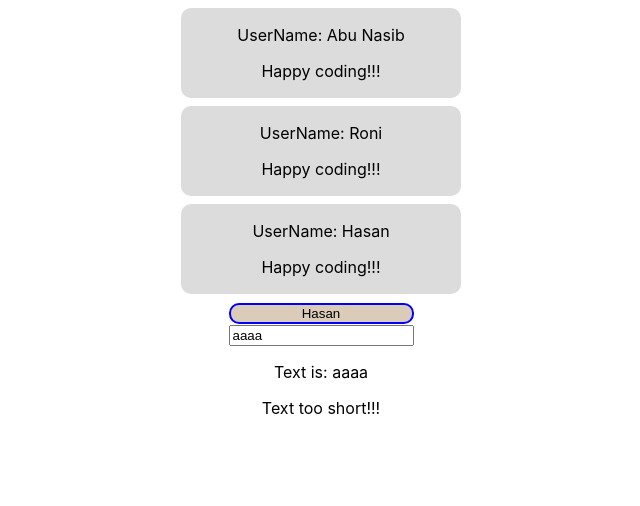
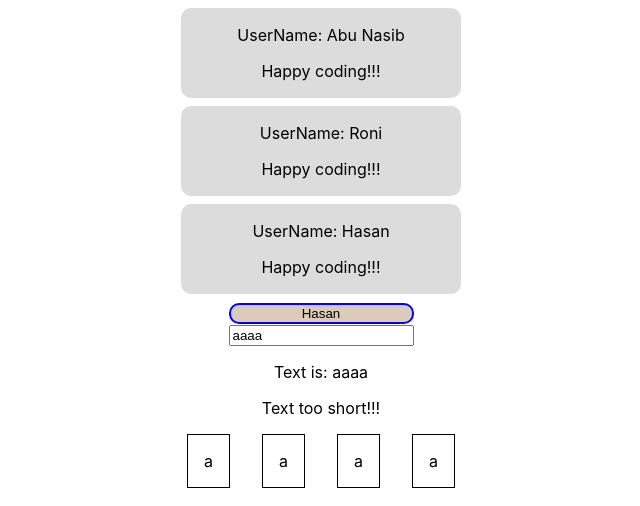
Before and after one commit to Sparrow48/react-assignment, a React (Create React App) app: page / in a window 1280 px wide. Shown: the top 506 px of the page, without its empty margins (319-959 px from the left). Built offline with nearby package versions, Linux system fonts and the light colour scheme.

Commit message:
Solve upto task 5 from second assignment

```diff
--- a/src/App.js
+++ b/src/App.js
@@ -4,6 +4,7 @@ import UserInput from "./UserInput/UserInput";
 import UserOutput from "./UserOutput/UserOutput";
 import Input from "./Input/input";
 import Validation from "./ValidationConpunent/Validation";
+import Char from "./Char/Char";
 
 class App extends Component {
   state = {
@@ -40,6 +41,9 @@ class App extends Component {
   };
 
   render() {
+    const char = this.state.userInput.text.split("").map((ch, index) => {
+      return <Char chars={ch} key={index} />;
+    });
     return (
       <div className='App'>
         <UserOutput
@@ -56,9 +60,9 @@ class App extends Component {
         <Input
           text={this.state.userInput.text}
           count={this.changeInputHandler}
-          value={this.state.userInput.text}
         />
         <Validation count={this.state.userInput.text.length} />
+        {char}
       </div>
     );
   }
--- /dev/null
+++ b/src/Char/Char.js
@@ -0,0 +1,15 @@
+import React from "react";
+
+const char = props => {
+  const style = {
+    display: "inline-block",
+    padding: "16px",
+    textAlign: "center",
+    margin: "16px",
+    border: "1px solid black",
+  };
+
+  return <div style={style}>{props.chars}</div>;
+};
+
+export default char;
--- a/src/ValidationConpunent/Validation.js
+++ b/src/ValidationConpunent/Validation.js
@@ -1,11 +1,11 @@
 import React from "react";
 
 const Validation = props => {
-  return (
-    <div>
-      {props.count > 5 ? <p>Text long enough!!!</p> : <p>Text too short!!!</p>}
-    </div>
-  );
+  let validationMess = "Text long enough!!!";
+  if (props.count <= 5) {
+    validationMess = "Text too short!!!";
+  }
+  return <div>{validationMess}</div>;
 };
 
 export default Validation;
```
